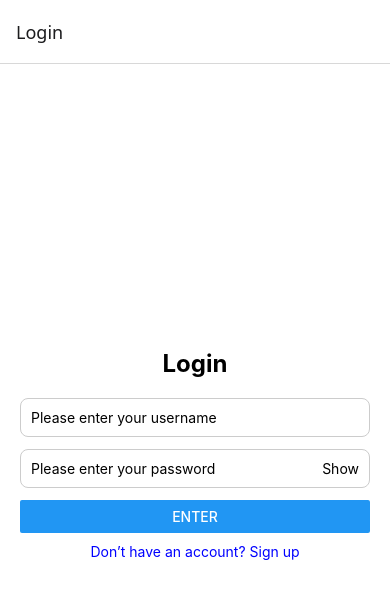
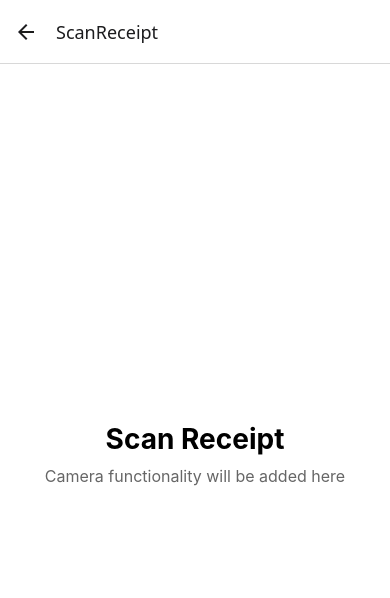
Before and after one commit to MrFattoush/Receipt-Warrenty-Manager, a React Native app in the folder ReceiptManager/: screen /ScanReceipt in a window 390 px wide. Shown: the top 598 px of the page. Built offline with nearby package versions, Linux system fonts and the light colour scheme.

Commit message:
added modal popup

```diff
--- a/ReceiptManager/App.tsx
+++ b/ReceiptManager/App.tsx
@@ -5,6 +5,8 @@ import { SafeAreaProvider } from 'react-native-safe-area-context';
 import LoginScreen from './screens/LoginScreen';
 import SignupScreen from './screens/SignupScreen';
 import DashboardScreen from './screens/DashboardScreen';
+import ScanReceiptScreen from './screens/ScanReceiptScreen';
+import ManuallyAddScreen from './screens/ManuallyAddScreen';
 
 const Stack = createStackNavigator();
 
@@ -23,6 +25,8 @@ export default function App() {
               gestureEnabled: false     // Disable swipe-back gesture
             }}
           />
+          <Stack.Screen name="ScanReceipt" component={ScanReceiptScreen} />
+          <Stack.Screen name="ManuallyAdd" component={ManuallyAddScreen} />
         </Stack.Navigator>
       </NavigationContainer>
     </SafeAreaProvider>
--- a/ReceiptManager/config.ts
+++ b/ReceiptManager/config.ts
@@ -7,7 +7,7 @@
 // IMPORTANT: If you can't connect from your phone, your IP may have changed!
 // Quick fix: Run 'ipconfig' in PowerShell, find "Wireless LAN adapter Wi-Fi" -> IPv4 Address
 //            Then update the IP below
-export const API_URL = 'http://192.168.1.35:5000';
+export const API_URL = 'http://192.168.1.20:5000';
 // For testing on physical device, use your computer's IP address:
 //export const API_URL = 'http://10.195.80.45:5000';
 
--- a/ReceiptManager/screens/DashboardScreen.tsx
+++ b/ReceiptManager/screens/DashboardScreen.tsx
@@ -1,5 +1,5 @@
-import React from 'react';
-import { View, Text, Button, StyleSheet } from 'react-native';
+import React, { useState } from 'react';
+import { View, Text, Button, StyleSheet, Modal, TouchableOpacity } from 'react-native';
 import { useNavigation } from '@react-navigation/native';
 import type { StackNavigationProp } from '@react-navigation/stack';
 import { API_URL } from '../config';
@@ -8,12 +8,15 @@ type RootStackParamList = {
   Login: undefined;
   Signup: undefined;
   Dashboard: undefined;
+  ScanReceipt: undefined;
+  ManuallyAdd: undefined;
 };
 
 type NavigationProp = StackNavigationProp<RootStackParamList>;
 
 export default function DashboardScreen() {
   const navigation = useNavigation<NavigationProp>();
+  const [modalVisible, setModalVisible] = useState(false);
 
   const handleLogout = async () => {
     try {
@@ -27,14 +30,67 @@ export default function DashboardScreen() {
     }
   };
 
+  const handleNewReceipt = () => {
+    setModalVisible(true);
+  };
+
+  const handleScanReceipt = () => {
+    setModalVisible(false);
+    navigation.navigate('ScanReceipt');
+  };
+
+  const handleManuallyAdd = () => {
+    setModalVisible(false);
+    navigation.navigate('ManuallyAdd');
+  };
+
+
   return (
     <View style={styles.container}>
       <Text style={styles.title}>Welcome to Receipt Manager!</Text>
       <Text style={styles.subtitle}>You're successfully logged in</Text>
+      {/* Gives User option to choose between camera upload or manually filling in data */}
+      <Button title="New Receipt" onPress={handleNewReceipt} color="#DD27F5" />
+
 
       <View style={styles.buttonContainer}>
         <Button title="Logout" onPress={handleLogout} color="#ff6b6b" />
       </View>
+
+      {/* Modal for choosing receipt entry method */}
+      <Modal
+        animationType="slide"
+        transparent={true}
+        visible={modalVisible}
+        onRequestClose={() => setModalVisible(false)}
+      >
+        <View style={styles.modalOverlay}>
+          <View style={styles.modalContent}>
+            <Text style={styles.modalTitle}>Choose Receipt Entry Method</Text>
+
+            <TouchableOpacity
+              style={styles.modalButton}
+              onPress={handleScanReceipt}
+            >
+              <Text style={styles.modalButtonText}>Scan Receipt</Text>
+            </TouchableOpacity>
+
+            <TouchableOpacity
+              style={styles.modalButton}
+              onPress={handleManuallyAdd}
+            >
+              <Text style={styles.modalButtonText}>Manual Entry</Text>
+            </TouchableOpacity>
+
+            <TouchableOpacity
+              style={[styles.modalButton, styles.cancelButton]}
+              onPress={() => setModalVisible(false)}
+            >
+              <Text style={styles.cancelButtonText}>Cancel</Text>
+            </TouchableOpacity>
+          </View>
+        </View>
+      </Modal>
     </View>
   );
 }
@@ -63,4 +119,44 @@ const styles = StyleSheet.create({
     width: '100%',
     marginTop: 20,
   },
+  modalOverlay: {
+    flex: 1,
+    backgroundColor: 'rgba(0, 0, 0, 0.5)',
+    justifyContent: 'center',
+    alignItems: 'center',
+  },
+  modalContent: {
+    backgroundColor: '#fff',
+    borderRadius: 20,
+    padding: 30,
+    width: '80%',
+    maxWidth: 400,
+    alignItems: 'center',
+  },
+  modalTitle: {
+    fontSize: 22,
+    fontWeight: 'bold',
+    marginBottom: 20,
+    textAlign: 'center',
+  },
+  modalButton: {
+    backgroundColor: '#DD27F5',
+    padding: 15,
+    borderRadius: 10,
+    width: '100%',
+    marginBottom: 10,
+    alignItems: 'center',
+  },
+  modalButtonText: {
+    color: '#fff',
+    fontSize: 16,
+    fontWeight: 'bold',
+  },
+  cancelButton: {
+    backgroundColor: '#e0e0e0',
+  },
+  cancelButtonText: {
+    color: '#333',
+    fontSize: 16,
+  },
 });
--- /dev/null
+++ b/ReceiptManager/screens/ManuallyAddScreen.tsx
@@ -0,0 +1,32 @@
+import React from 'react';
+import { View, Text, StyleSheet } from 'react-native';
+
+export default function ManuallyAddScreen() {
+  return (
+    <View style={styles.container}>
+      <Text style={styles.title}>Manual Entry</Text>
+      <Text style={styles.subtitle}>Form fields will be added here</Text>
+    </View>
+  );
+}
+
+const styles = StyleSheet.create({
+  container: {
+    flex: 1,
+    justifyContent: 'center',
+    alignItems: 'center',
+    padding: 20,
+    backgroundColor: '#fff',
+  },
+  title: {
+    fontSize: 28,
+    fontWeight: 'bold',
+    marginBottom: 10,
+    textAlign: 'center',
+  },
+  subtitle: {
+    fontSize: 16,
+    color: '#666',
+    textAlign: 'center',
+  },
+});
--- /dev/null
+++ b/ReceiptManager/screens/ScanReceiptScreen.tsx
@@ -0,0 +1,32 @@
+import React from 'react';
+import { View, Text, StyleSheet } from 'react-native';
+
+export default function ScanReceiptScreen() {
+  return (
+    <View style={styles.container}>
+      <Text style={styles.title}>Scan Receipt</Text>
+      <Text style={styles.subtitle}>Camera functionality will be added here</Text>
+    </View>
+  );
+}
+
+const styles = StyleSheet.create({
+  container: {
+    flex: 1,
+    justifyContent: 'center',
+    alignItems: 'center',
+    padding: 20,
+    backgroundColor: '#fff',
+  },
+  title: {
+    fontSize: 28,
+    fontWeight: 'bold',
+    marginBottom: 10,
+    textAlign: 'center',
+  },
+  subtitle: {
+    fontSize: 16,
+    color: '#666',
+    textAlign: 'center',
+  },
+});
```
